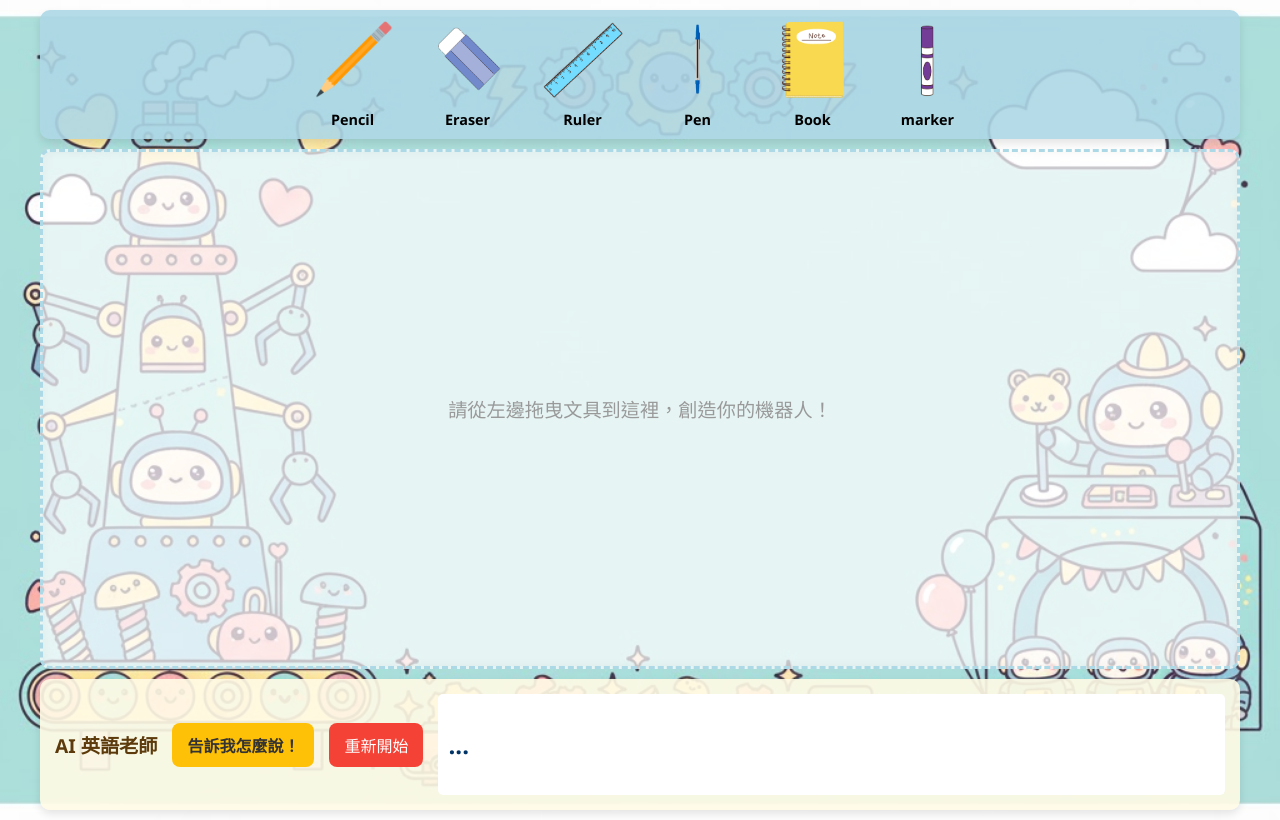
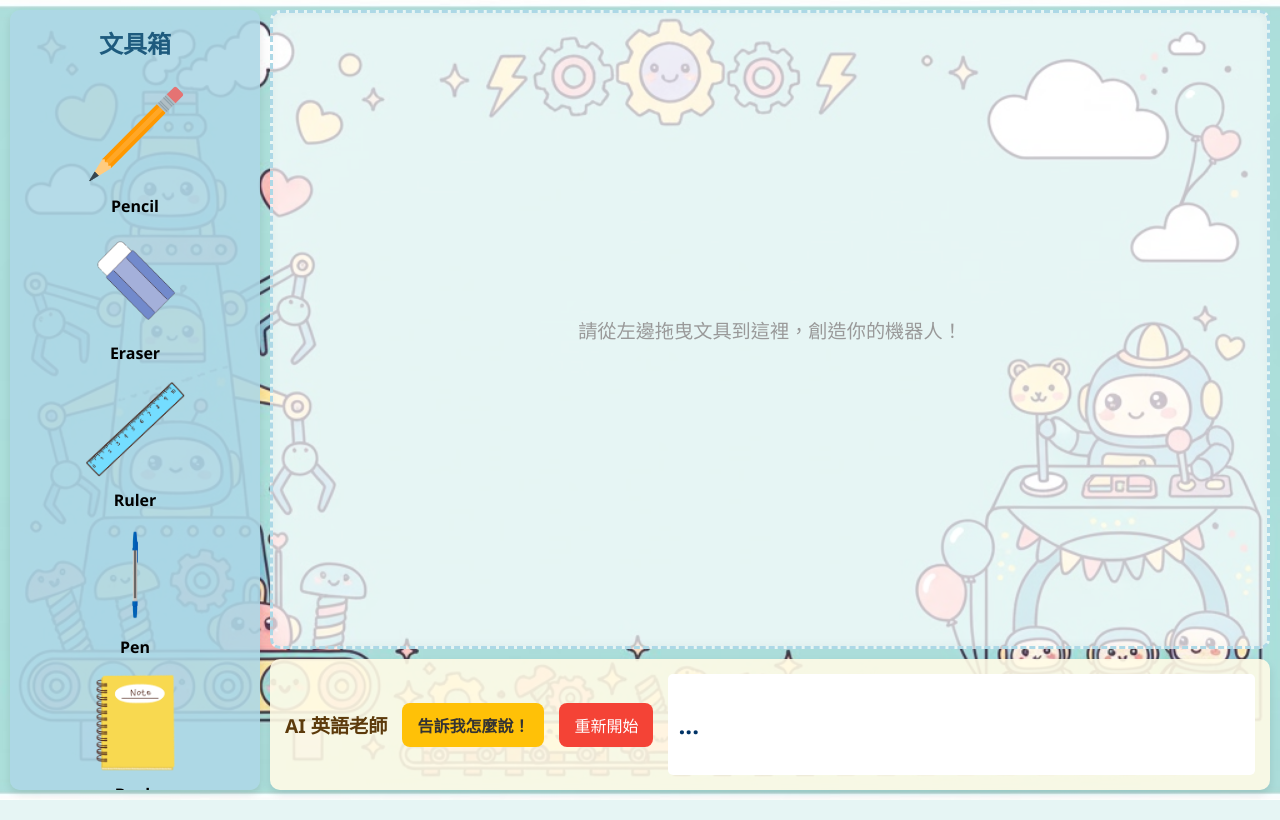
Before and after one commit to ikueyo/stationary_robot, a Flask app: page / in a window 1280 px wide. Run offline with Flask 3, Linux system fonts and the light colour scheme.

Commit message:
feat: 針對平板與手機進行響應式佈局優化

```diff
--- a/index.html
+++ b/index.html
@@ -38,6 +38,8 @@
             </div>
         </div>
 
+        <!-- 主畫板與 AI 控制面板的容器 -->
+        <div class="main-content">
             <!-- 主畫板：用於放置文具組成機器人 -->
             <div id="canvas">
                 <div class="placeholder-text">請從左邊拖曳文具到這裡，創造你的機器人！</div>
@@ -55,6 +57,7 @@
                 <div id="loading" style="display: none;">AI 老師正在思考中...</div>
             </div>
         </div>
+    </div>
 
     <script src="https://cdn.jsdelivr.net/npm/interactjs/dist/interact.min.js"></script>
     <script src="static/js/main.js"></script>
--- a/static/css/style.css
+++ b/static/css/style.css
@@ -3,50 +3,55 @@ body {
     font-family: 'Segoe UI', Tahoma, Geneva, Verdana, sans-serif;
     background-color: #f0f8ff;
     background-image: url('../images/new_background.jpg');
-    background-size: cover; /* Ensures the image covers the whole screen */
-    background-position: center; /* Centers the image */
-    background-repeat: no-repeat; /* Prevents the image from repeating */
+    background-size: cover;
+    background-position: center;
+    background-repeat: no-repeat;
     margin: 0;
     padding: 10px;
     display: flex;
     justify-content: center;
     align-items: center;
-    min-height: 100vh; /* Use min-height to avoid content being cut off */
+    height: 100vh; /* Use height for full-screen layout on desktop */
     box-sizing: border-box;
+    overflow: hidden; /* Hide scrollbars on the body */
 }
 
 .app-container {
     display: flex;
-    flex-direction: column;
+    flex-direction: row; /* Default to horizontal layout */
     gap: 10px;
     width: 100%;
-    height: 100vh; /* Make app container fill the viewport height */
-    max-width: 1200px;
+    height: 100%; /* Make app container fill the viewport height */
+    max-width: 1400px; /* Increased max-width for larger screens */
 }
 
 #sidebar {
+    flex-basis: 220px; /* Set a base width for the sidebar */
     flex-shrink: 0;
-    background-color: rgba(173, 216, 230, 0.9); /* Added some transparency */
+    background-color: rgba(173, 216, 230, 0.9);
     border-radius: 10px;
-    padding: 10px;
+    padding: 15px;
     box-shadow: 0 4px 8px rgba(0,0,0,0.1);
     display: flex;
-    flex-direction: row;
-    justify-content: center;
+    flex-direction: column; /* Stack items vertically */
     align-items: center;
-    flex-wrap: wrap;
     gap: 15px;
+    overflow-y: auto; /* Allow scrolling if items overflow */
 }
 
 #sidebar h2 {
-    display: none;
+    display: block; /* Show the title */
+    margin: 0 0 10px 0;
+    color: #1e5b7e;
+    font-size: 1.5em;
+    text-align: center;
 }
 
 .stationery-item {
     cursor: grab;
     text-align: center;
     transition: transform 0.2s;
-    width: 100px;
+    width: 120px; /* Increased size for better clicking */
 }
 
 .stationery-item:hover {
@@ -54,8 +59,8 @@ body {
 }
 
 .stationery-item img {
-    width: 80px;
-    height: 80px;
+    width: 100px; /* Increased size */
+    height: 100px;
     object-fit: contain;
 }
 
@@ -63,12 +68,20 @@ body {
     display: block;
     margin-top: 5px;
     font-weight: bold;
-    font-size: 0.9em;
+    font-size: 1em;
+}
+
+.main-content {
+    flex-grow: 1;
+    display: flex;
+    flex-direction: column;
+    gap: 10px;
+    min-width: 0; /* Prevent flexbox overflow issues */
 }
 
 #canvas {
     flex-grow: 1;
-    background-color: rgba(255, 255, 255, 0.7); /* Make canvas slightly transparent */
+    background-color: rgba(255, 255, 255, 0.7);
     border: 3px dashed #add8e6;
     border-radius: 10px;
     position: relative;
@@ -90,6 +103,7 @@ body {
     color: #999;
     font-size: 1.2em;
     pointer-events: none;
+    text-align: center;
 }
 
 .dropped-item {
@@ -110,13 +124,14 @@ body {
     align-items: center;
     justify-content: space-around;
     gap: 15px;
-    flex-wrap: wrap; /* Allow wrapping for smaller screens */
+    flex-wrap: wrap;
 }
 
 #ai-panel h2 {
     margin: 0;
     font-size: 1.2em;
     color: #5c3a0b;
+    white-space: nowrap;
 }
 
 #ai-panel button {
```
Also changed, not shown: other parts of static/css/style.css (+33 -6 lines). Lines whose indentation alone changed are shown as unchanged.
